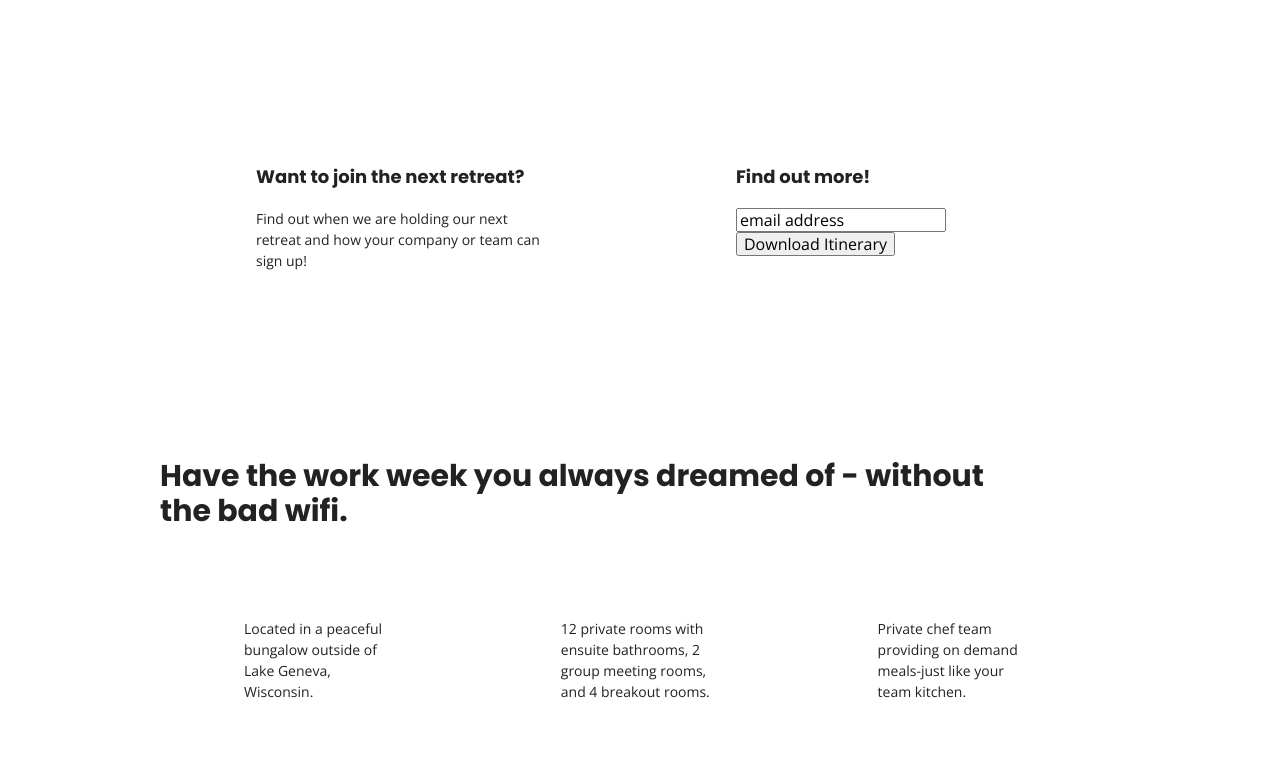
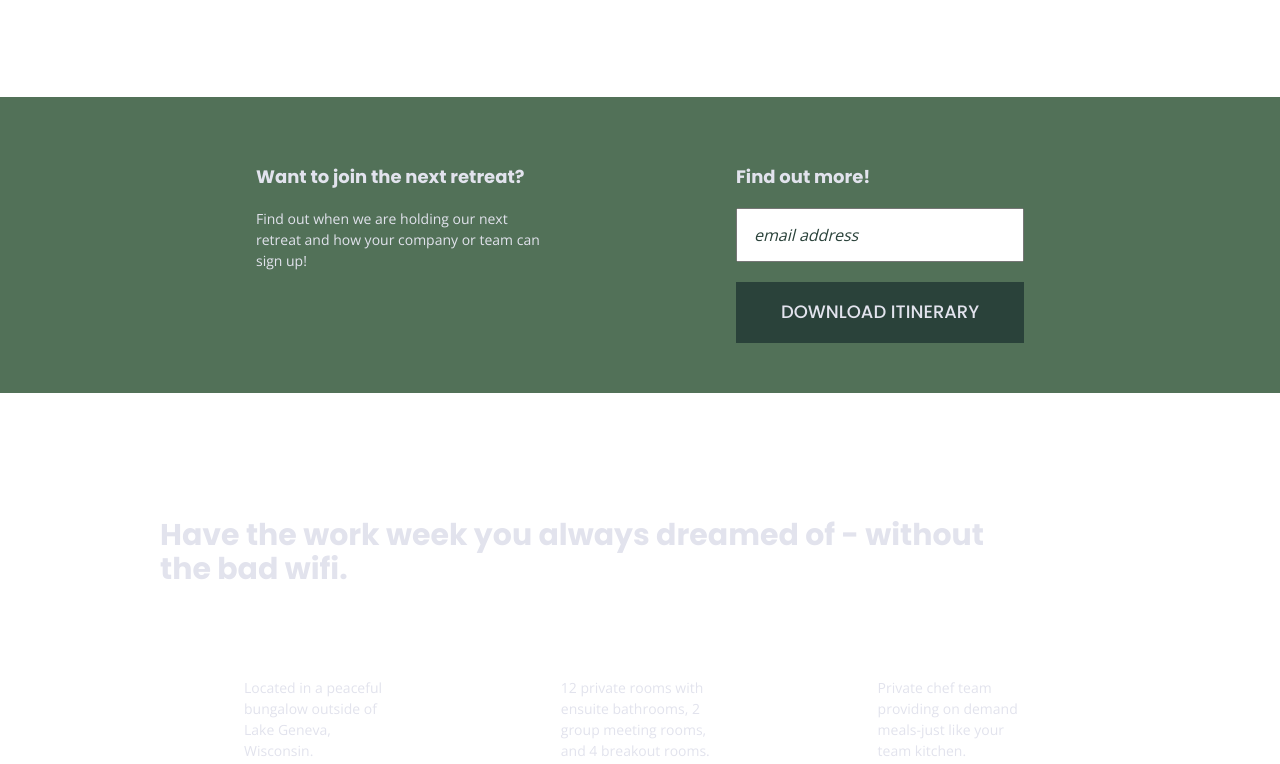
Before and after one commit to Jamie-WJ/unplugged-retreat, a website built with Parcel: page index.html in a window 1280 px wide. Shown: the part 336-1100 px from the top of the page. Built offline with nearby package versions, Linux system fonts and the light colour scheme.

Commit message:
general style colors added to css

```diff
--- a/css/main.css
+++ b/css/main.css
@@ -97,6 +97,7 @@ textarea {
     font-family: 'Open Sans', sans-serif;
     font-size: 1em;
     text-align: left;
+    color: #e2e3ed;
    }
 
    ul,
@@ -143,6 +144,17 @@ textarea {
     margin: 50px 0;
   }
 
+   aside,
+  .mission,
+  .faq {
+    background-color: #527158;
+  }
+
+  .reviews,
+  .contact-section {
+    background-color: #2a423a;
+  }
+
    /*-----Base Header-Footer Styles-----*/
 header,
 footer {
@@ -150,6 +162,7 @@ footer {
     flex-flow: row wrap;
     justify-content: center;
     align-items: center;
+    background-color: #202322;
 }
 
 /*Header Styles*/
@@ -280,7 +293,6 @@ margin: 30px 0;
   margin: 20px 0;
 }
 
-
 /*-----About-Page-----*/
 
 .mission{
@@ -325,6 +337,34 @@ margin: 30px 0;
 .faq-content {
   margin-bottom: 50px;
 }
+
+/*----------Homepage Form Styles ---------------*/
+aside .form {
+  margin-top: 30px;
+}
+
+input[type=text] {
+  box-sizing: border-box;
+  width: 100%;
+  color: #2a423a;
+  font-style: italic;
+  padding: 1em;
+}
+
+input[type=button] {
+  width: 100%;
+  padding: 20px 0;
+  margin-top: 20px;
+  background-color: #2a423a;
+  font-family: 'Poppins', Helvetica, Arial, sans-serif;
+  font-weight: 500;
+  font-size: 1.125em;
+  color: #e2e3ed;
+  border: none;
+  text-align: center;
+  text-transform: uppercase;
+}
+
 /* ==========================================================================
    Helper classes
    ========================================================================== */
```
